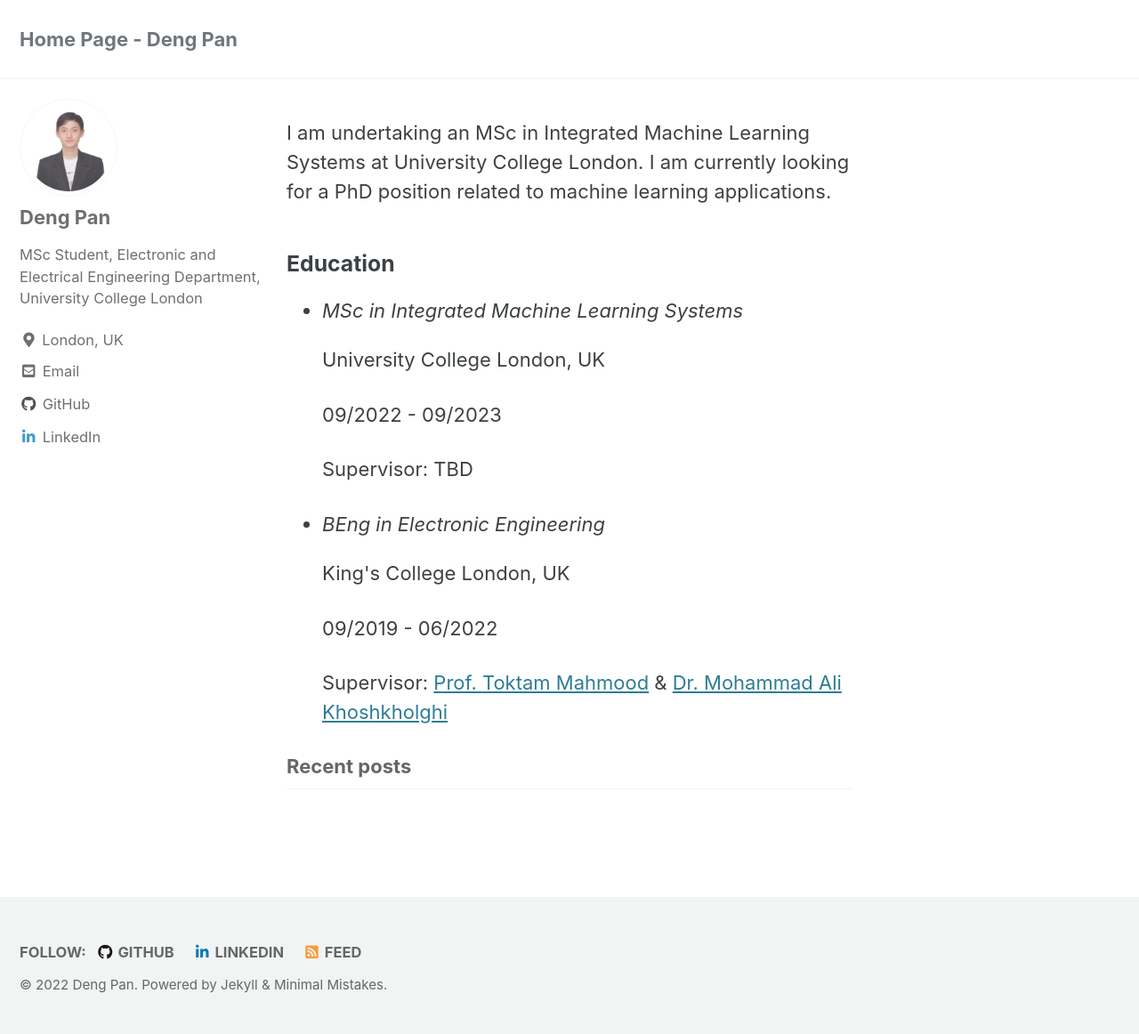
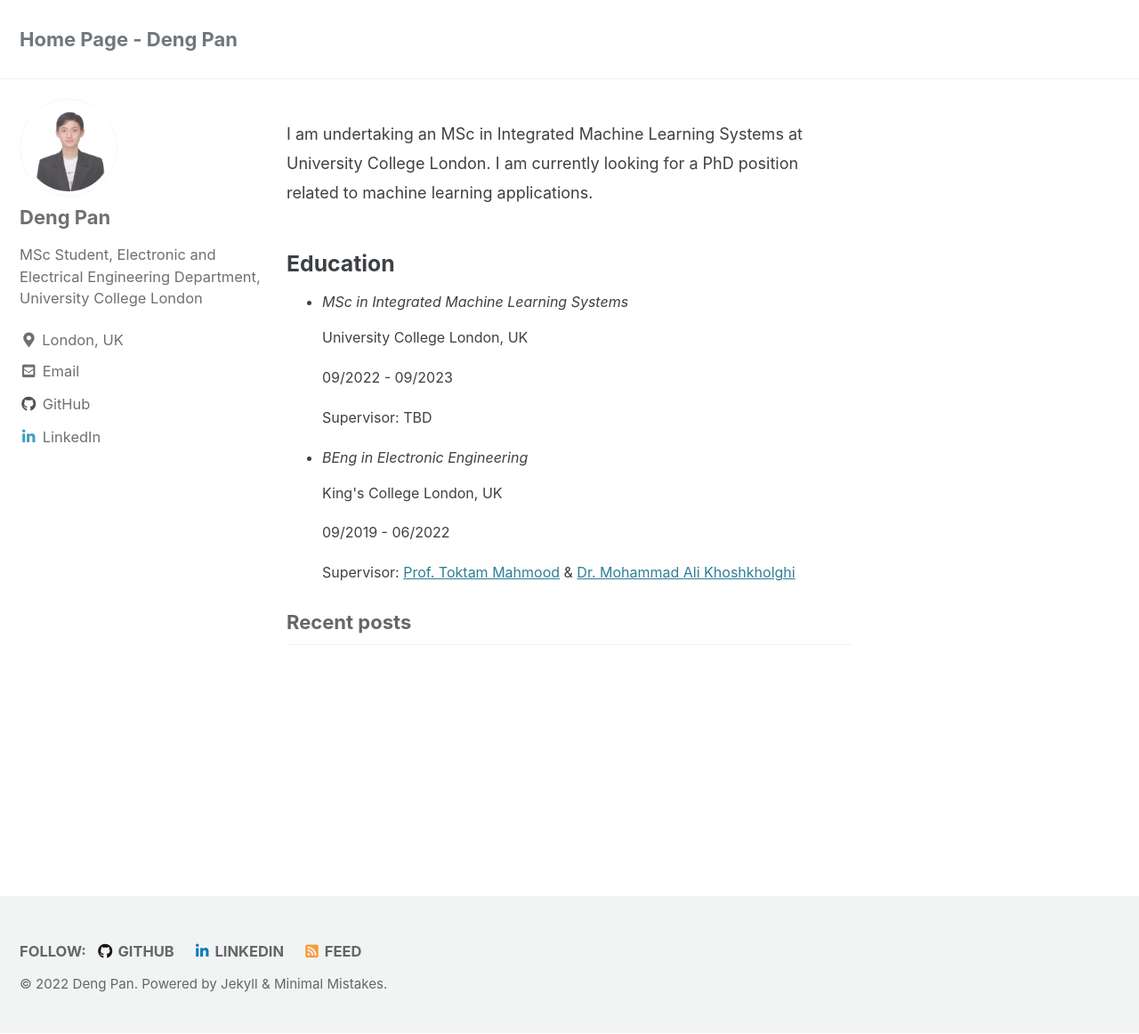
Before and after one commit to Deng-1-Pan/Deng-1-Pan.github.io, a Jekyll site: the page built from index.html, in a window 1280 px wide and 1162 px high. Shown: the whole window at 89% size. Built offline with Jekyll 4.4.1, drawn with Linux system fonts in a browser that asks for light colours; cached includes are drawn as plain includes; the list of posts is cut into pages by our own code.

Commit message:
Update index.html

```diff
--- a/index.html
+++ b/index.html
@@ -2,9 +2,9 @@
 layout: home
 author_profile: true
 ---
-<p>I am undertaking an MSc in Integrated Machine Learning Systems at University College London. I am currently looking for a PhD position related to machine learning applications.</p>
+<p><font size=4>I am undertaking an MSc in Integrated Machine Learning Systems at University College London. I am currently looking for a PhD position related to machine learning applications.</font></p>
 <h3>Education</h3>
-<ul>
+<font size=3><ul>
     <li><i>MSc in Integrated Machine Learning Systems</i></li>
     <p>University College London, UK</p>
     <p>09/2022 - 09/2023</p>
@@ -13,4 +13,4 @@
     <p>King's College London, UK</p>
     <p>09/2019 - 06/2022</p>
     <p>Supervisor: <a href="https://www.kcl.ac.uk/people/toktam-mahmoodi">Prof. Toktam Mahmood</a> & <a href="https://www.kcl.ac.uk/people/mohammad-ali-koshkholghi">Dr. Mohammad Ali Khoshkholghi</a></p>
-</ul>
+</ul></font>
```
